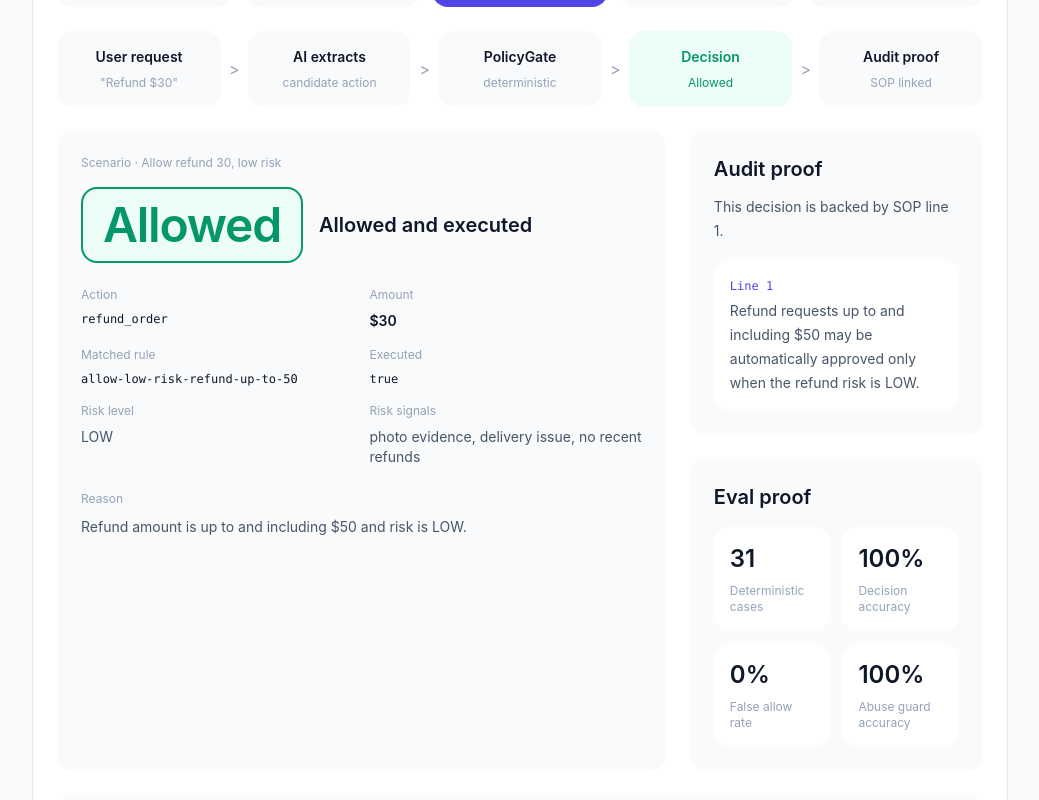
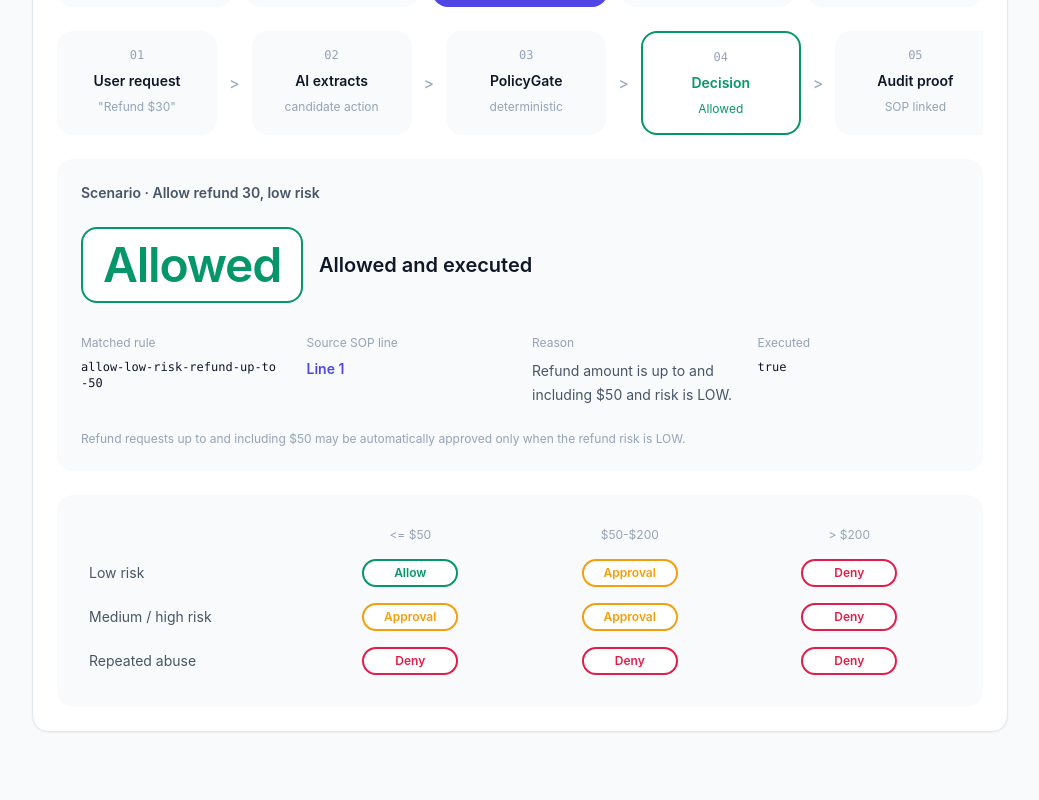
Before and after one commit to HaoPan036/ActionProof, a Next.js app: page / in a window 1280 px wide. Shown: the part 820-1620 px from the top of the page, without its empty margins (120-1159 px from the left). Built offline with nearby package versions, Linux system fonts and the light colour scheme.

Commit message:
style: refine presentation demo structure

```diff
--- a/components/PresentationMode.tsx
+++ b/components/PresentationMode.tsx
@@ -1,4 +1,3 @@
-import { runEval } from "@/lib/eval/runEval";
 import type { ToolPreset } from "@/lib/demo/simulatedTools";
 import type { DecisionResult } from "@/lib/schemas/policy";
 import type { ToolCall } from "@/lib/schemas/toolCall";
@@ -27,15 +26,15 @@ const presentationScenarioIds = [
 ];
 
 const decisionBadgeStyles = {
-  ALLOW: "border-emerald-600 bg-emerald-50 text-emerald-600",
-  APPROVAL: "border-amber-500 bg-amber-50 text-amber-500",
-  DENY: "border-rose-600 bg-rose-50 text-rose-600",
+  ALLOW: "border-emerald-600 text-emerald-600",
+  APPROVAL: "border-amber-500 text-amber-500",
+  DENY: "border-rose-600 text-rose-600",
 } satisfies Record<DecisionResult["decision"], string>;
 
 const decisionSoftStyles = {
-  ALLOW: "bg-emerald-50 text-emerald-600",
-  APPROVAL: "bg-amber-50 text-amber-500",
-  DENY: "bg-rose-50 text-rose-600",
+  ALLOW: "border-emerald-600 text-emerald-600",
+  APPROVAL: "border-amber-500 text-amber-500",
+  DENY: "border-rose-600 text-rose-600",
 } satisfies Record<DecisionResult["decision"], string>;
 
 const decisionTextStyles = {
@@ -45,6 +44,12 @@ const decisionTextStyles = {
 } satisfies Record<DecisionResult["decision"], string>;
 
 const decisionTitle = {
+  ALLOW: "Allow",
+  APPROVAL: "Approval",
+  DENY: "Deny",
+} satisfies Record<DecisionResult["decision"], string>;
+
+const spotlightDecisionTitle = {
   ALLOW: "Allowed",
   APPROVAL: "Approval",
   DENY: "Denied",
@@ -76,10 +81,6 @@ const refundMatrix = [
   high: DecisionResult["decision"];
 }>;
 
-function formatPercent(value: number): string {
-  return `${Math.round(value * 100)}%`;
-}
-
 function executionLabel(
   decision: DecisionResult,
   executed: boolean,
@@ -101,23 +102,7 @@ function executionLabel(
     return "Approval required, not executed";
   }
 
-  return "Denied before execution";
-}
-
-function displayValue(value: unknown): string {
-  if (value === null || value === undefined || value === "") {
-    return "Not provided";
-  }
-
-  return String(value);
-}
-
-function displayAmount(value: unknown): string {
-  if (typeof value === "number") {
-    return `$${value}`;
-  }
-
-  return displayValue(value);
+  return "Blocked before execution";
 }
 
 function getSopLineText(sopText: string, line: number): string {
@@ -138,7 +123,7 @@ function MatrixBadge({ decision }: { decision: DecisionResult["decision"] }) {
   return (
     <span
       className={[
-        "inline-flex rounded-2xl border px-3 py-1 text-xs font-semibold",
+        "inline-flex min-w-24 justify-center rounded-2xl border-2 bg-white px-3 py-1 text-xs font-semibold",
         decisionBadgeStyles[decision],
       ].join(" ")}
     >
@@ -148,10 +133,12 @@ function MatrixBadge({ decision }: { decision: DecisionResult["decision"] }) {
 }
 
 function FlowStep({
+  index,
   title,
   subtitle,
   activeDecision,
 }: {
+  index: string;
   title: string;
   subtitle: string;
   activeDecision?: DecisionResult["decision"];
@@ -159,13 +146,16 @@ function FlowStep({
   return (
     <div
       className={[
-        "min-w-0 flex-1 rounded-2xl p-4 text-center",
-        activeDecision ? decisionSoftStyles[activeDecision] : "bg-slate-50",
+        "min-w-[10rem] flex-1 rounded-2xl p-4 text-center",
+        activeDecision
+          ? `border-2 bg-white ${decisionSoftStyles[activeDecision]}`
+          : "bg-slate-50",
       ].join(" ")}
     >
+      <div className="font-mono text-xs text-slate-400">{index}</div>
       <div
         className={[
-          "text-sm font-semibold",
+          "mt-2 text-sm font-semibold",
           activeDecision ? decisionTextStyles[activeDecision] : "text-slate-900",
         ].join(" ")}
       >
@@ -195,7 +185,6 @@ export function PresentationMode({
   onRunPreset,
   onSourceLineClick,
 }: PresentationModeProps) {
-  const report = runEval();
   const scenarioPresets = presentationScenarioIds
     .map((id) => presets.find((preset) => preset.id === id))
     .filter((preset): preset is ToolPreset => Boolean(preset));
@@ -204,12 +193,9 @@ export function PresentationMode({
   const proofText = primarySourceLine
     ? getSopLineText(sopText, primarySourceLine)
     : "Default fail safe DENY";
-  const metrics = [
-    [`${report.totalCases}`, "Deterministic cases"],
-    [formatPercent(report.metrics.policyDecisionAccuracy), "Decision accuracy"],
-    [formatPercent(report.metrics.falseAllowRate), "False allow rate"],
-    [formatPercent(report.metrics.abuseGuardAccuracy), "Abuse guard accuracy"],
-  ];
+  const sourceLineLabel = primarySourceLine
+    ? `Line ${primarySourceLine}`
+    : "Default fail safe DENY";
 
   return (
     <div className="rounded-2xl border border-slate-200 bg-white p-6 shadow-sm">
@@ -222,8 +208,8 @@ export function PresentationMode({
             Live Permission Demo
           </h2>
           <p className="mt-3 max-w-3xl text-sm leading-6 text-slate-600">
-            Choose a scenario and watch the request move from AI extraction to
-            deterministic enforcement and SOP-linked audit proof.
+            Pick a scenario, then follow request to AI extraction to
+            deterministic enforcement to audit proof.
           </p>
         </div>
         <p className="text-xs uppercase tracking-wide text-slate-400">
@@ -253,61 +239,74 @@ export function PresentationMode({
         })}
       </div>
 
-      <div className="mt-6 flex flex-col gap-2 md:flex-row md:items-stretch">
+      <div className="mt-6 overflow-x-auto">
+        <div className="flex min-w-[56rem] items-stretch gap-3">
           <FlowStep
+            index="01"
             title="User request"
             subtitle={flowRequestLabel(toolCall, scenarioLabel)}
           />
-        <div className="hidden items-center text-slate-400 md:flex">{">"}</div>
-        <FlowStep title="AI extracts" subtitle="candidate action" />
-        <div className="hidden items-center text-slate-400 md:flex">{">"}</div>
-        <FlowStep title="PolicyGate" subtitle="deterministic" />
-        <div className="hidden items-center text-slate-400 md:flex">{">"}</div>
+          <div className="flex items-center text-slate-400">{">"}</div>
+          <FlowStep index="02" title="AI extracts" subtitle="candidate action" />
+          <div className="flex items-center text-slate-400">{">"}</div>
+          <FlowStep index="03" title="PolicyGate" subtitle="deterministic" />
+          <div className="flex items-center text-slate-400">{">"}</div>
           <FlowStep
+            index="04"
             title="Decision"
-          subtitle={decisionTitle[decision.decision]}
+            subtitle={spotlightDecisionTitle[decision.decision]}
             activeDecision={decision.decision}
           />
-        <div className="hidden items-center text-slate-400 md:flex">{">"}</div>
-        <FlowStep title="Audit proof" subtitle="SOP linked" />
+          <div className="flex items-center text-slate-400">{">"}</div>
+          <FlowStep index="05" title="Audit proof" subtitle="SOP linked" />
+        </div>
       </div>
 
-      <div className="mt-6 grid grid-cols-1 gap-6 lg:grid-cols-[1.35fr_0.65fr]">
-        <div className="rounded-2xl bg-slate-50 p-6">
-          <p className="text-xs text-slate-400">
+      <div className="mt-6 rounded-2xl bg-slate-50 p-6">
+        <p className="text-sm font-semibold text-slate-600">
           Scenario · {scenarioLabel}
         </p>
-          <div className="mt-4 flex flex-wrap items-center gap-4">
+        <div className="mt-6 flex flex-wrap items-center gap-4">
           <span
             className={[
-                "inline-flex rounded-2xl border-2 px-5 py-3 text-5xl font-semibold leading-none tracking-tight",
+              "inline-flex rounded-2xl border-2 bg-white px-5 py-3 text-5xl font-semibold leading-none tracking-tight",
               decisionBadgeStyles[decision.decision],
             ].join(" ")}
           >
-              {decisionTitle[decision.decision]}
+            {spotlightDecisionTitle[decision.decision]}
           </span>
           <span className="text-xl font-semibold text-slate-900">
             {execution}
           </span>
         </div>
 
-          <div className="mt-6 grid grid-cols-1 gap-4 sm:grid-cols-2">
-            <div>
-              <div className="text-xs text-slate-400">Action</div>
-              <div className="mt-2 font-mono text-xs text-slate-900">
-                {toolCall?.action ?? "unknown"}
-              </div>
-            </div>
-            <div>
-              <div className="text-xs text-slate-400">Amount</div>
-              <div className="mt-2 text-sm font-semibold text-slate-900">
-                {displayAmount(toolCall?.amount)}
-              </div>
-            </div>
+        <div className="mt-8 grid grid-cols-1 gap-6 sm:grid-cols-2 lg:grid-cols-4">
           <div>
             <div className="text-xs text-slate-400">Matched rule</div>
             <div className="mt-2 break-all font-mono text-xs text-slate-900">
               {decision.matchedRuleId ?? "default-deny"}
+            </div>
+          </div>
+          <div>
+            <div className="text-xs text-slate-400">Source SOP line</div>
+            {primarySourceLine ? (
+              <button
+                type="button"
+                onClick={() => onSourceLineClick(primarySourceLine)}
+                className="mt-2 text-left text-sm font-semibold text-indigo-600 transition hover:text-slate-900"
+              >
+                {sourceLineLabel}
+              </button>
+            ) : (
+              <div className="mt-2 text-sm font-semibold text-slate-900">
+                {sourceLineLabel}
+              </div>
+            )}
+          </div>
+          <div>
+            <div className="text-xs text-slate-400">Reason</div>
+            <div className="mt-2 text-sm leading-6 text-slate-600">
+              {decision.reason}
             </div>
           </div>
           <div>
@@ -316,74 +315,9 @@ export function PresentationMode({
               {String(executed)}
             </div>
           </div>
-            <div>
-              <div className="text-xs text-slate-400">Risk level</div>
-              <div className="mt-2 text-sm text-slate-600">
-                {displayValue(toolCall?.riskLevel)}
-              </div>
-            </div>
-            <div>
-              <div className="text-xs text-slate-400">Risk signals</div>
-              <div className="mt-2 text-sm text-slate-600">
-                {toolCall?.riskSignals?.length
-                  ? toolCall.riskSignals.join(", ")
-                  : "None"}
-              </div>
-            </div>
         </div>
 
-          <div className="mt-6">
-            <div className="text-xs text-slate-400">Reason</div>
-            <p className="mt-2 text-sm leading-6 text-slate-600">
-              {decision.reason}
-            </p>
-          </div>
-        </div>
-
-        <div className="grid grid-cols-1 gap-6">
-          <div className="rounded-2xl bg-slate-50 p-6">
-            <h3 className="text-xl font-semibold text-slate-900">
-              Audit proof
-            </h3>
-            {primarySourceLine ? (
-              <>
-                <p className="mt-3 text-sm leading-6 text-slate-600">
-                  This decision is backed by SOP line {primarySourceLine}.
-                </p>
-                <button
-                  type="button"
-                  onClick={() => onSourceLineClick(primarySourceLine)}
-                  className="mt-4 w-full rounded-2xl bg-white p-4 text-left text-sm text-slate-600 transition hover:text-indigo-600"
-                >
-                  <span className="font-mono text-xs text-indigo-600">
-                    Line {primarySourceLine}
-                  </span>
-                  <span className="mt-1 block leading-6">{proofText}</span>
-                </button>
-              </>
-            ) : (
-              <p className="mt-4 rounded-2xl bg-white p-4 text-sm text-slate-600">
-                Default fail safe DENY
-              </p>
-            )}
-          </div>
-
-          <div className="rounded-2xl bg-slate-50 p-6">
-            <h3 className="text-xl font-semibold text-slate-900">
-              Eval proof
-            </h3>
-            <div className="mt-4 grid grid-cols-2 gap-3">
-              {metrics.map(([value, label]) => (
-                <div key={label} className="rounded-2xl bg-white p-4">
-                  <div className="text-2xl font-semibold text-slate-900">
-                    {value}
-                  </div>
-                  <div className="mt-2 text-xs text-slate-400">{label}</div>
-                </div>
-              ))}
-            </div>
-          </div>
-        </div>
+        <div className="mt-6 text-xs text-slate-400">{proofText}</div>
       </div>
 
       <div className="mt-6 overflow-x-auto rounded-2xl bg-slate-50 p-6">
```
Lines whose indentation alone changed are shown as unchanged.
